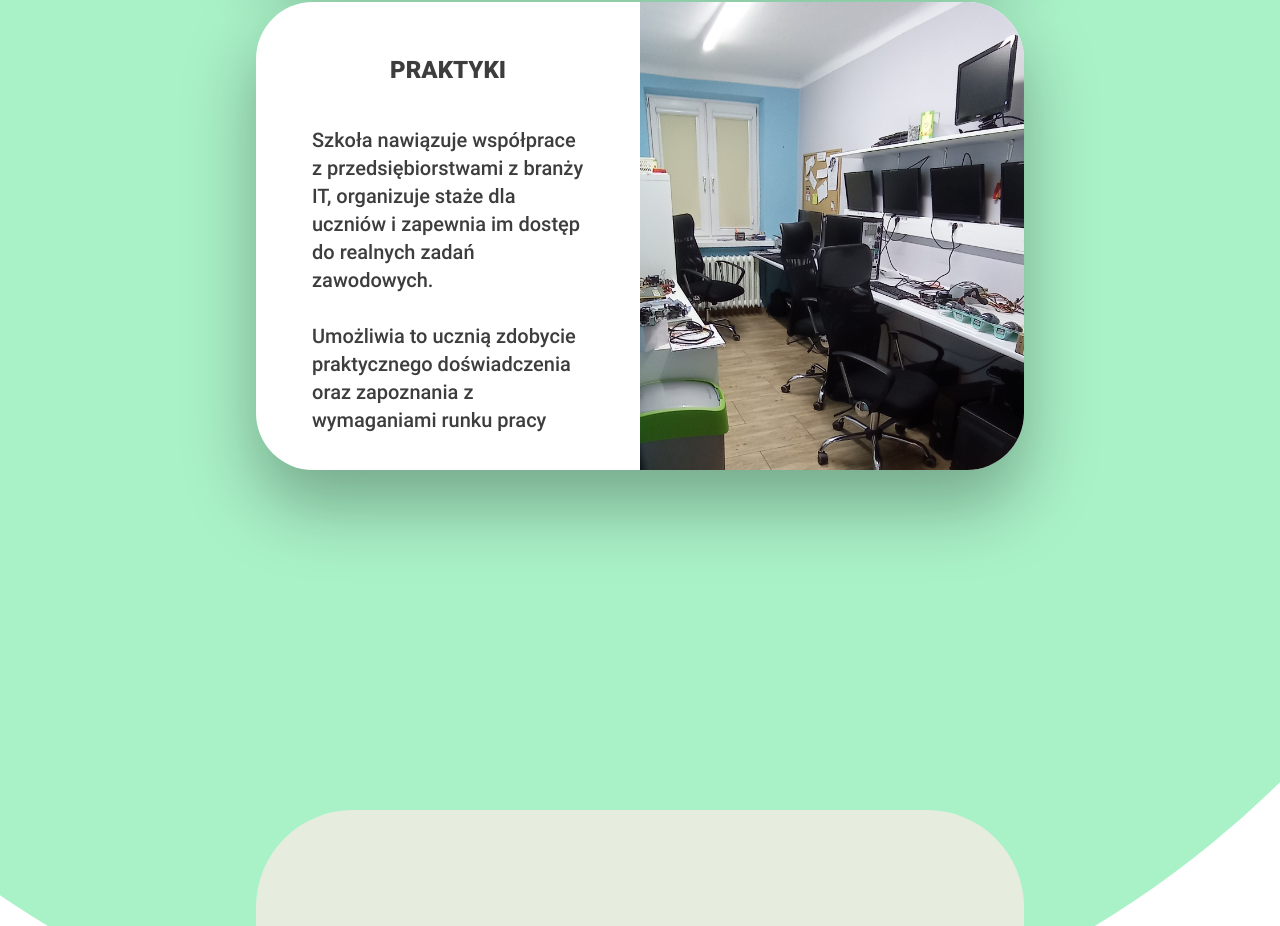
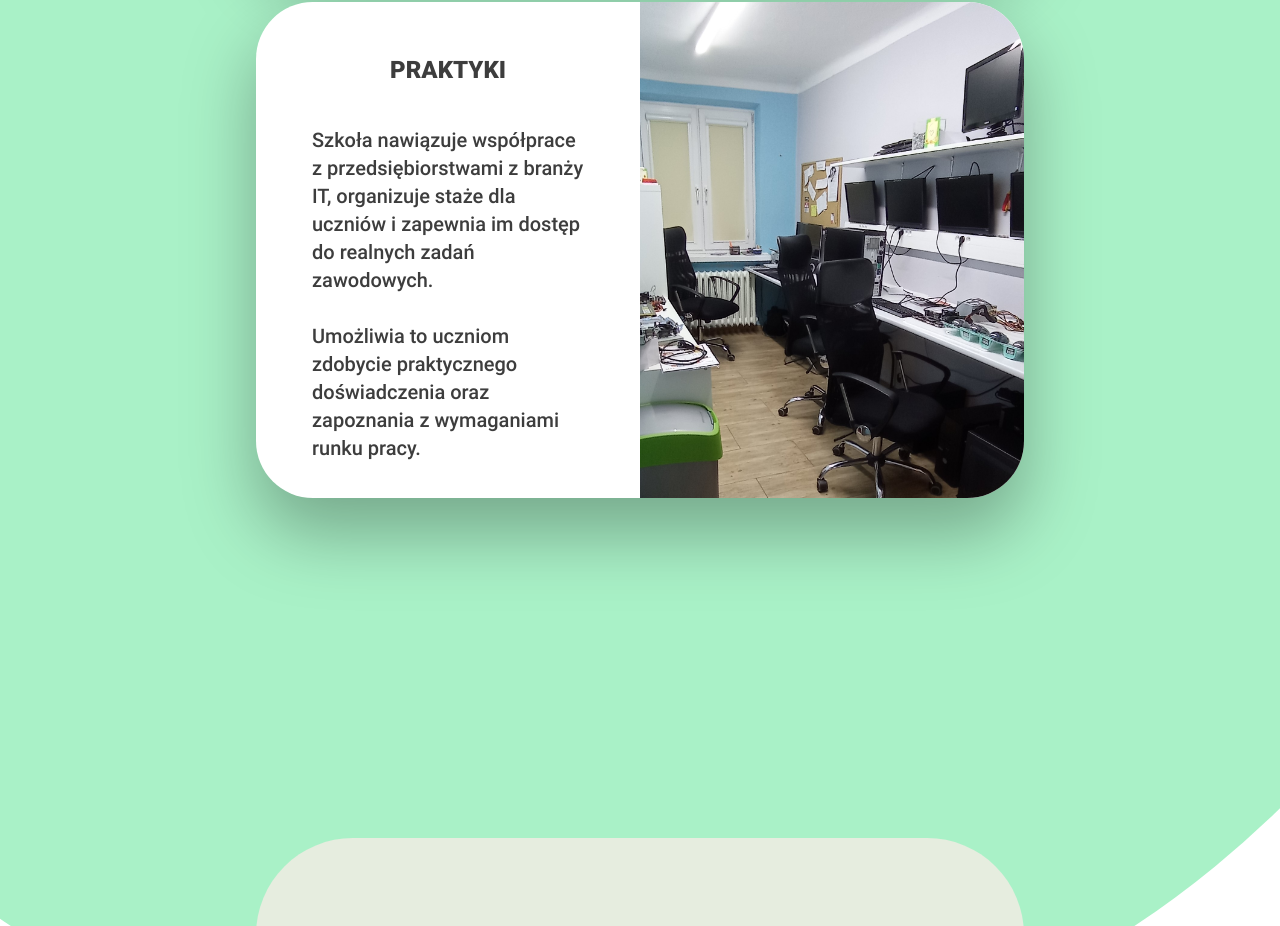
Before and after one commit to gugisek/zs14-technik-inf, a Next.js app: page / in a window 1280 px wide. Shown: the part 9398-10324 px from the top of the page. Built offline with nearby package versions, Linux system fonts and the light colour scheme.

Commit message:
fix spell error

```diff
--- a/components/why_a.tsx
+++ b/components/why_a.tsx
@@ -38,7 +38,7 @@ export default function Why_a({}: Props) {
         option: 'left'},
 
         {title: 'PRAKTYKI',
-        desc: 'Szkoła nawiązuje współprace z przedsiębiorstwami z branży IT, organizuje staże dla uczniów i zapewnia im dostęp do realnych zadań zawodowych. <br/><br/> Umożliwia to ucznią zdobycie praktycznego doświadczenia oraz zapoznania z wymaganiami runku pracy',
+        desc: 'Szkoła nawiązuje współprace z przedsiębiorstwami z branży IT, organizuje staże dla uczniów i zapewnia im dostęp do realnych zadań zawodowych. <br/><br/> Umożliwia to uczniom zdobycie praktycznego doświadczenia oraz zapoznania z wymaganiami runku pracy.',
         img: '/praktyki2.jpg',
         imgHover: '/praktyki3l.jpg',
         option: 'right'},
```
